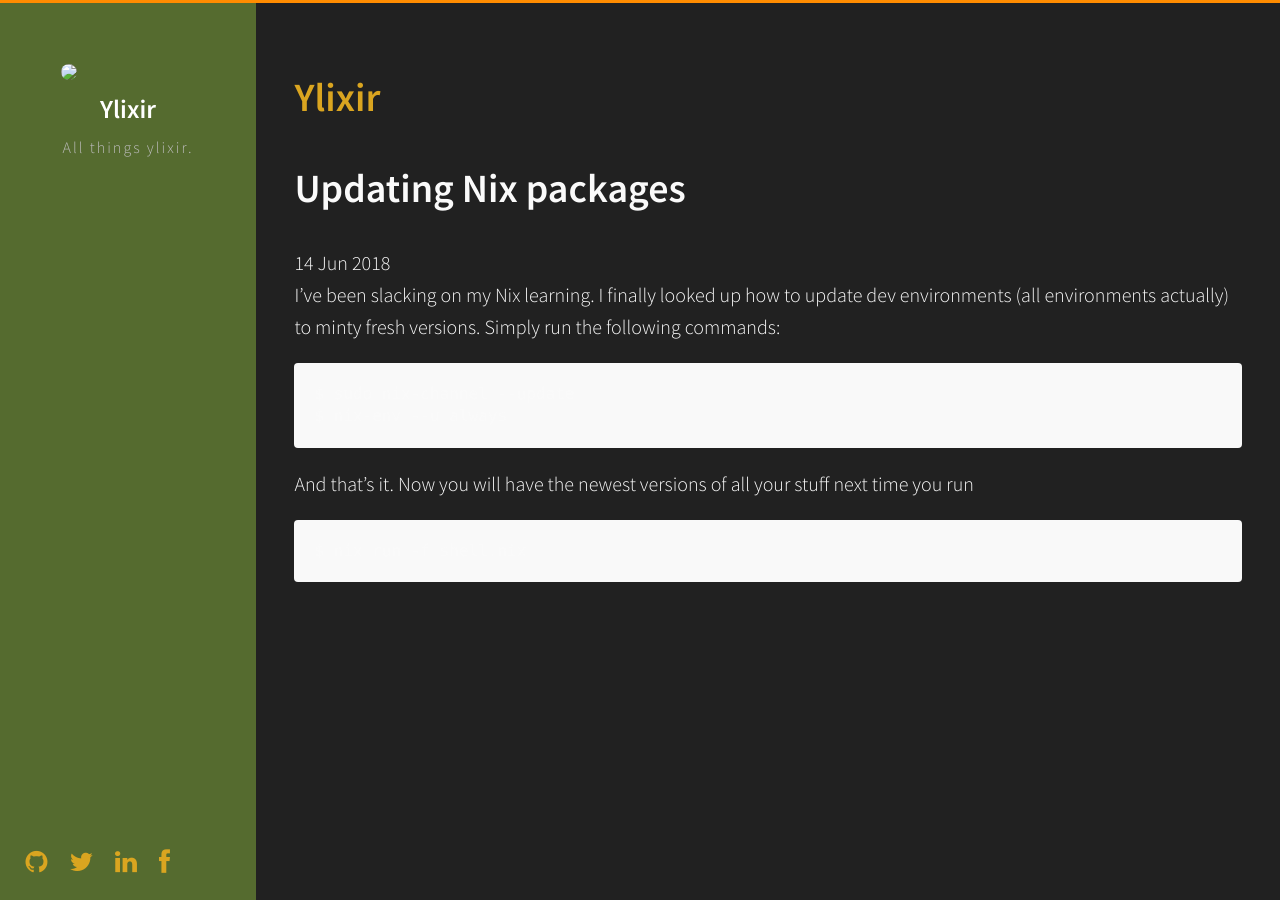
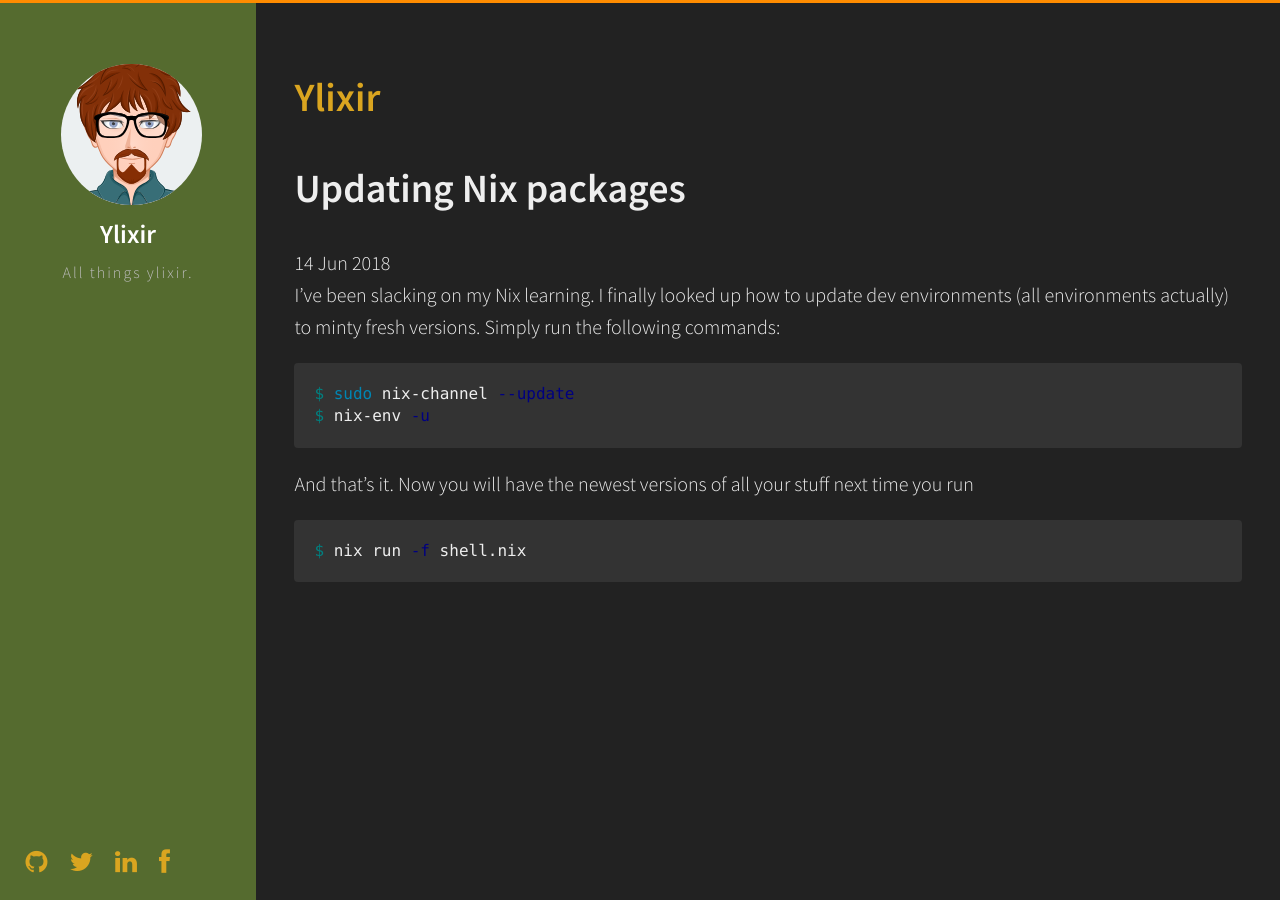
Before and after one commit to ylixir/ylixir.github.io, a Jekyll site: the page built from _posts/2018-06-14-updating-nix-packages.md, in a window 1280 px wide. Built offline with Jekyll 4.4.1, drawn with Linux system fonts in a browser that asks for light colours.

Commit message:
more formatting tweaks fix broken nix command add format hinting to code blocks fix broken profile image fix broken code display

````diff
--- a/_config.yml
+++ b/_config.yml
@@ -4,7 +4,7 @@ description:        "All things ylixir."
 url:                "https://ylixir.github.io"
 author:             "Jon Allen"
 email:              "ylixir@gmail.com"
-profile_image: "assets/img/myAvatar.svg"
+profile_image: "/assets/img/myAvatar.svg"
 twitter:            "ylixir"
 github:             "ylixir"
 linkedin:           "ylixir"
--- a/_posts/2018-06-14-updating-nix-packages.md
+++ b/_posts/2018-06-14-updating-nix-packages.md
@@ -12,12 +12,12 @@ categories:
 
 I've been slacking on my Nix learning. I finally looked up how to update dev environments
 (all environments actually) to minty fresh versions. Simply run the following commands:
-```
+```shell
 $ sudo nix-channel --update
-$ nix-env --u always
+$ nix-env -u
 ```
 
 And that's it. Now you will have the newest versions of all your stuff next time you run
-```
+```shell
 $ nix run -f shell.nix
 ```
--- a/style.scss
+++ b/style.scss
@@ -38,8 +38,8 @@ html {
 }
 
 body {
-    color: #fafafa;
-    background-color: #212121;
+    color: #eee;
+    background-color: #222;
     -webkit-text-size-adjust: 100%;
     -ms-text-size-adjust: 100%;
 }
@@ -193,7 +193,7 @@ pre {
     white-space: pre;
     white-space: pre-wrap;
     word-break: break-all;
-    background-color: #f9f9f9;
+    background-color: #333;
 }
 
 pre code {
````
Also changed, not shown: _posts/2017-12-05-void-bluetooth-audio.md (+4 -4 lines).
